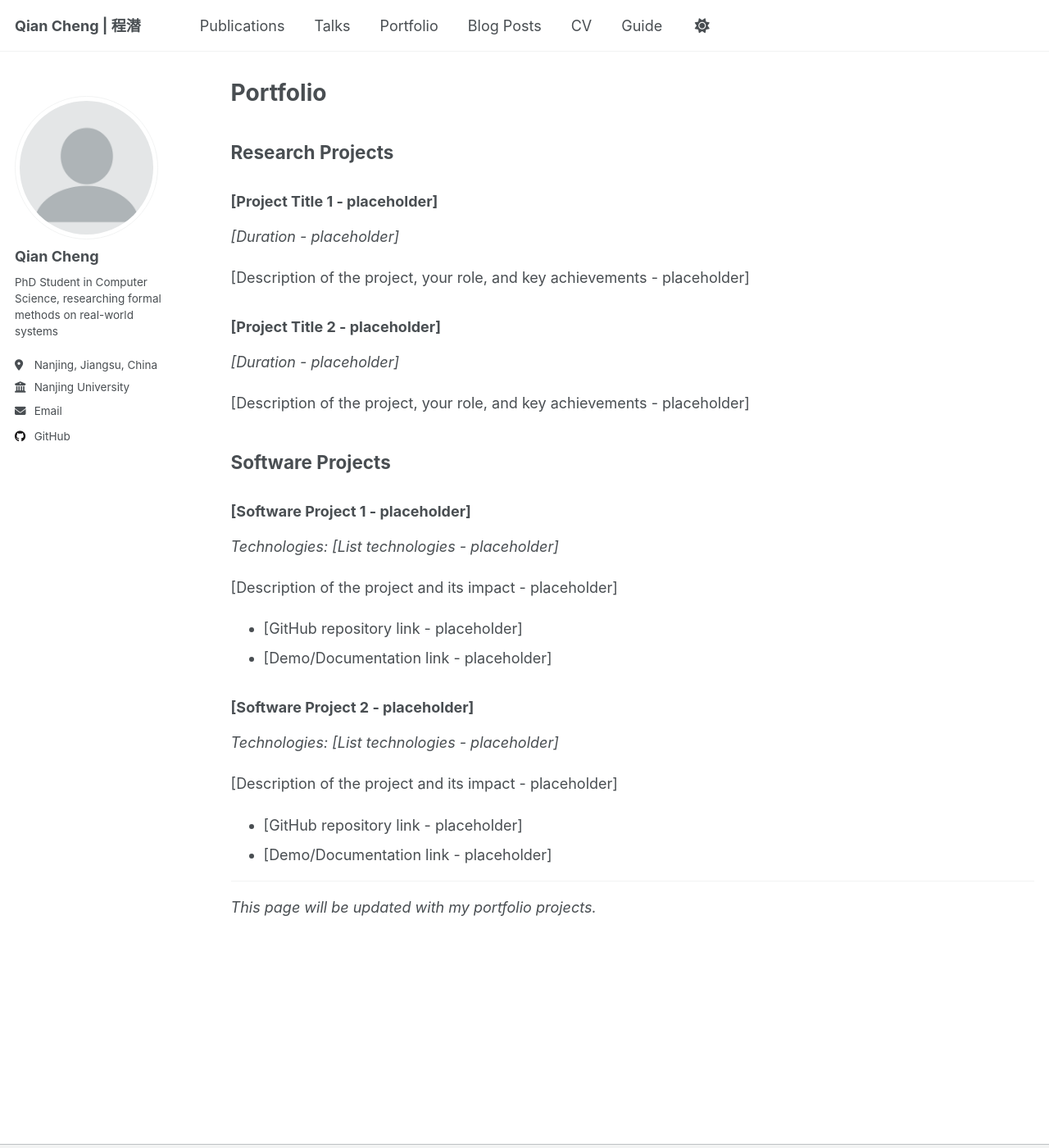
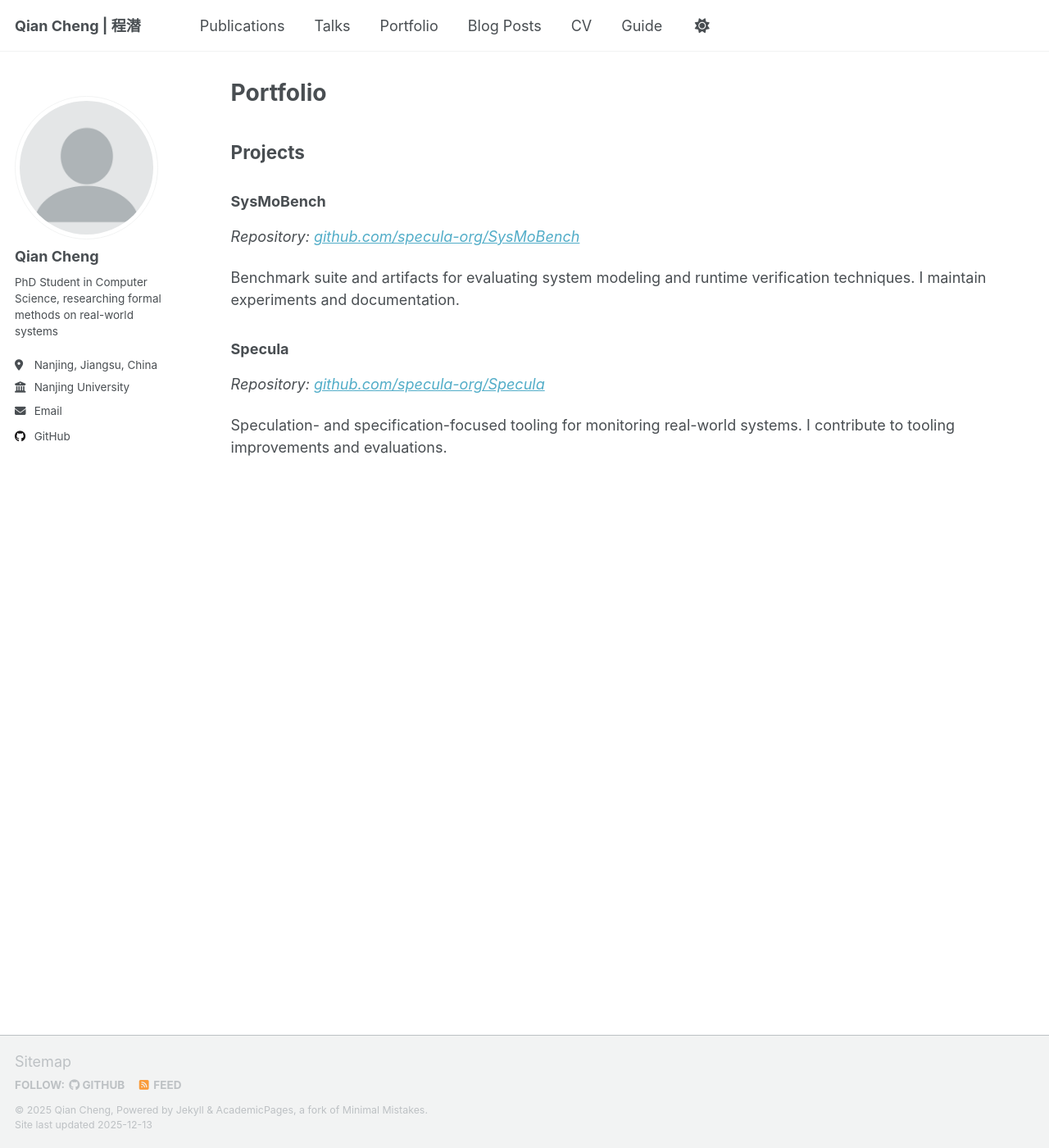
Before and after one commit to Qian-Cheng-nju/Qian-Cheng-nju.github.io, a Jekyll site: the page built from _pages/portfolio.md, in a window 1280 px wide and 1400 px high. Shown: the whole window at 82% size. Built offline with Jekyll 4.4.1, drawn with Linux system fonts in a browser that asks for light colours; a script that is not in the unit is left out.

Commit message:
Add repo

```diff
--- a/_pages/portfolio.md
+++ b/_pages/portfolio.md
@@ -5,36 +5,14 @@ permalink: /portfolio/
 author_profile: true
 ---
 
-## Research Projects
+## Projects
 
-### [Project Title 1 - placeholder]
-*[Duration - placeholder]*
+### SysMoBench
+*Repository: [github.com/specula-org/SysMoBench](https://github.com/specula-org/SysMoBench)*
 
-[Description of the project, your role, and key achievements - placeholder]
+Benchmark suite and artifacts for evaluating system modeling and runtime verification techniques. I maintain experiments and documentation.
 
-### [Project Title 2 - placeholder]
-*[Duration - placeholder]*
+### Specula
+*Repository: [github.com/specula-org/Specula](https://github.com/specula-org/Specula)*
 
-[Description of the project, your role, and key achievements - placeholder]
-
-## Software Projects
-
-### [Software Project 1 - placeholder]
-*Technologies: [List technologies - placeholder]*
-
-[Description of the project and its impact - placeholder]
-
-- [GitHub repository link - placeholder]
-- [Demo/Documentation link - placeholder]
-
-### [Software Project 2 - placeholder]
-*Technologies: [List technologies - placeholder]*
-
-[Description of the project and its impact - placeholder]
-
-- [GitHub repository link - placeholder]
-- [Demo/Documentation link - placeholder]
-
----
-
-*This page will be updated with my portfolio projects.*
+Speculation- and specification-focused tooling for monitoring real-world systems. I contribute to tooling improvements and evaluations.
```
Also changed, not shown: _data/cv.json (+10 -3 lines), _pages/about.md (+5 -0 lines), _pages/cv.md (+5 -0 lines), _portfolio/portfolio-1.md (+6 -4 lines), _portfolio/portfolio-2.html (+9 -4 lines).
